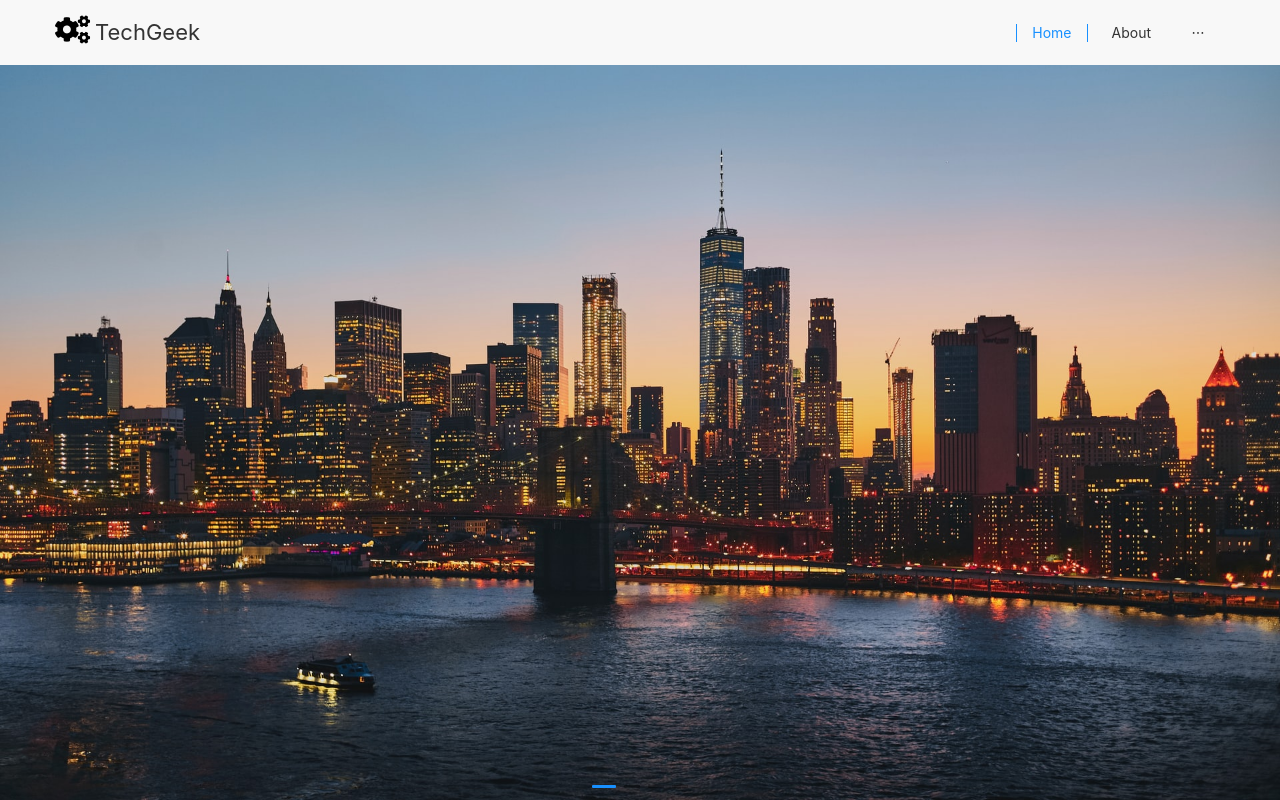
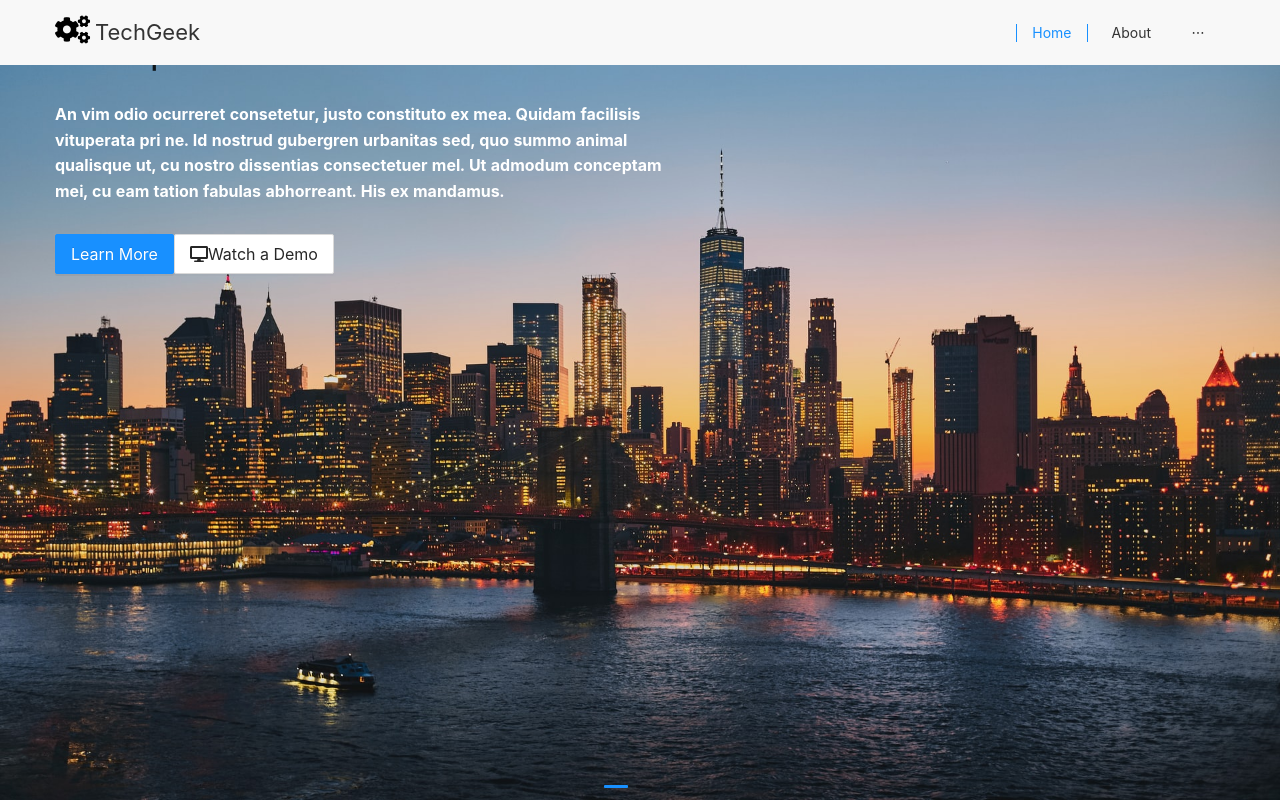
Before and after one commit to harvey0107/react-website, a React (Create React App) app: page / in a window 1280 px wide. Built offline with nearby package versions, Linux system fonts and the light colour scheme.

Commit message:
added buttons

```diff
--- a/src/App.css
+++ b/src/App.css
@@ -201,10 +201,14 @@ hero
   background-position: 50% 100%;
   background-size: cover;
   height: 100vh;
+  color: white;
 }
 
 .heroBlock .container-fluid {
   display: block !important;
+  color: white;
+  font-size: large;
+  font-weight: 700;
 }
 
 .heroBlock .ant-carousel,
--- a/src/components/home/Hero.js
+++ b/src/components/home/Hero.js
@@ -1,25 +1,46 @@
 import React from 'react'
 import { Carousel } from 'antd';
+import { Button } from 'antd';
+
+const items = [
+    {
+      key: '1',
+      title: 'Web and mobile payment built for developers',
+      content: 'An vim odio ocurreret consetetur, justo constituto ex mea. Quidam facilisis vituperata pri ne. Id nostrud gubergren urbanitas sed, quo summo animal qualisque ut, cu nostro dissentias consectetuer mel. Ut admodum conceptam mei, cu eam tation fabulas abhorreant. His ex mandamus.',
+    },
+    {
+      key: '2',
+      title: 'Work better together. Schedule meetings',
+      content: 'An vim odio ocurreret consetetur, justo constituto ex mea. Quidam facilisis vituperata pri ne. Id nostrud gubergren urbanitas sed, quo summo animal qualisque ut, cu nostro dissentias consectetuer mel. Ut admodum conceptam mei, cu eam tation fabulas abhorreant. His ex mandamus.',
+    },
+    {
+      key: '3',
+      title: 'The best app to increase your productivity',
+      content: 'An vim odio ocurreret consetetur, justo constituto ex mea. Quidam facilisis vituperata pri ne. Id nostrud gubergren urbanitas sed, quo summo animal qualisque ut, cu nostro dissentias consectetuer mel. Ut admodum conceptam mei, cu eam tation fabulas abhorreant. His ex mandamus.',
+    },
+  ]
 
 function AppHero() {
     return (
         <div className='heroBlock'>
             <Carousel>
-                <div>
-                    <h3>1</h3>
-                </div>
-                <div>
-                    <h3>2</h3>
-                </div>
-                <div>
-                    <h3>3</h3>
-                </div>
-                <div>
-                    <h3>4</h3>
-                </div>
+                {items.map(item => {
+                    return(
+                        <div className='container-fluid'>
+                            <div className='content'>
+                                <h3>{item.title}</h3>
+                                <p>{item.content}</p>
+                                    <div className='butHolder'>
+                                        <Button type="primary" size="large">Learn More</Button>
+                                        <Button size="large"><i className="fas fa-desktop"></i> Watch a Demo</Button>
+                                    </div>
+                            </div>
+                        </div>
+                    );
+                })}
             </Carousel>
         </div>
-    )
+    );
 }
 
 export default AppHero
```
